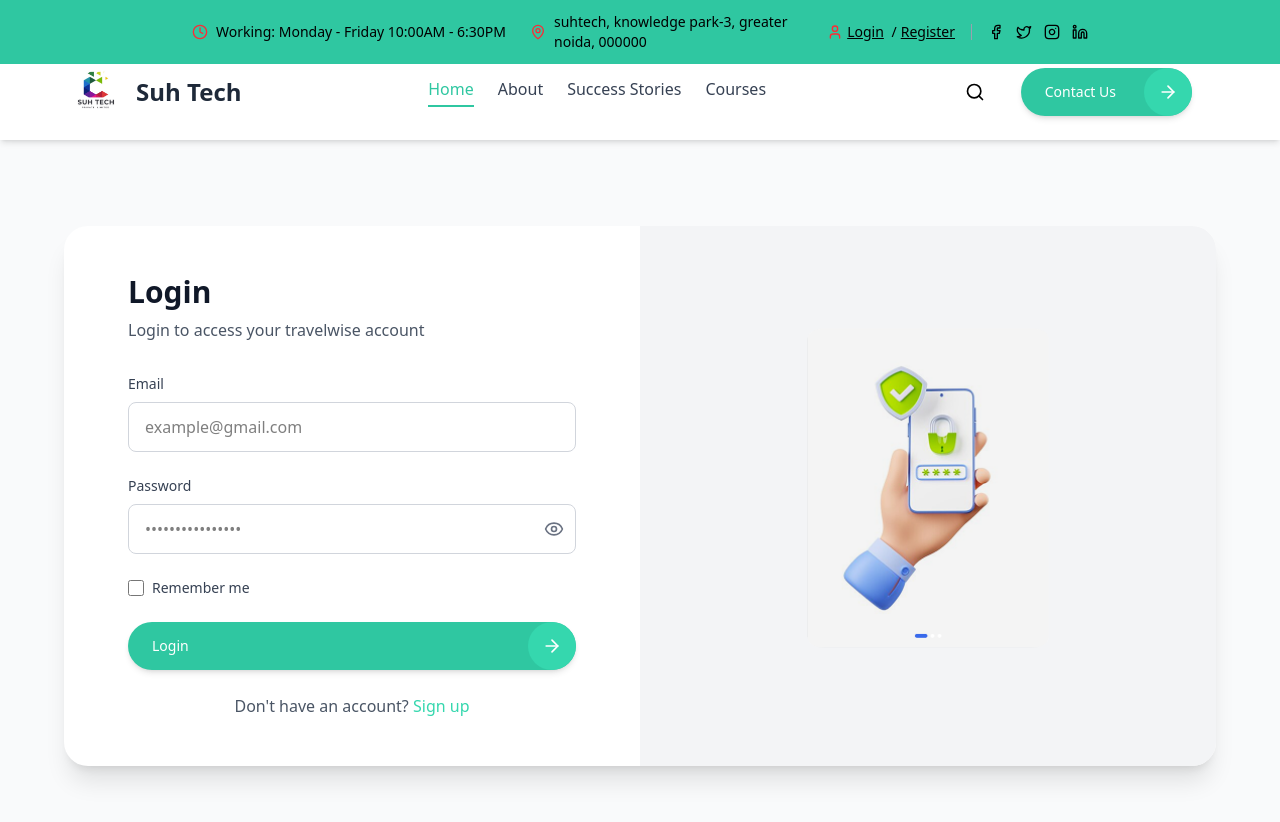
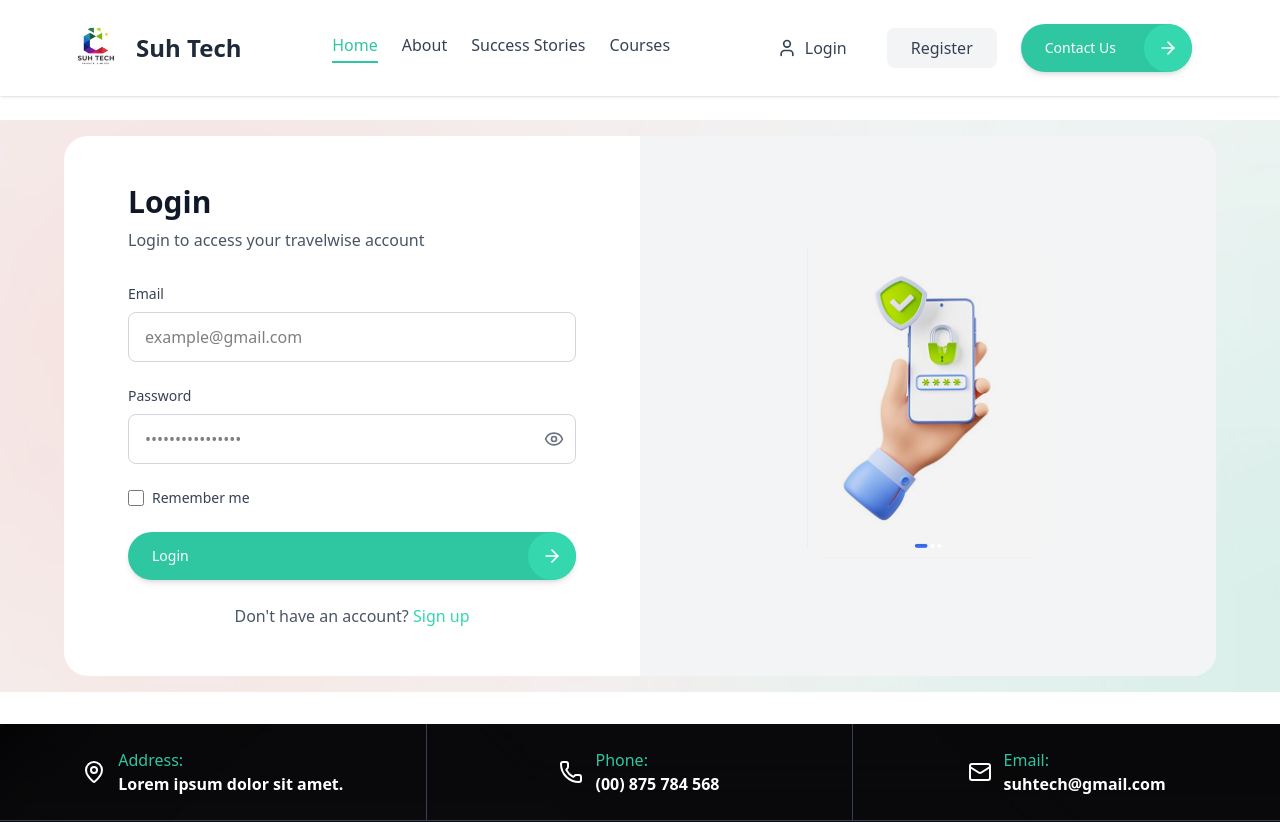
Before and after one commit to Ankit8412226/SkillsGuru, a React (Vite) app: page /login in a window 1280 px wide. Shown: the top 822 px of the page. Built offline with nearby package versions, Linux system fonts and the light colour scheme.

Commit message:
Fixing 4 worksmany things

```diff
--- a/src/App.jsx
+++ b/src/App.jsx
@@ -2,7 +2,6 @@ import { useEffect, useState } from "react";
 import { Route, BrowserRouter as Router, Routes } from "react-router-dom";
 import "./App.css";
 
-import Header from "./assets/components/Header.jsx";
 import Hero from "./assets/components/hero.jsx";
 import Nav from "./assets/components/nav.jsx";
 import About from "./pages/About.jsx";
@@ -72,7 +71,7 @@ function App() {
   return (
     <Router>
       <div className="min-h-screen flex flex-col">
-        <Header />
+
         <Nav />
 
         {/* Main content area that grows to fill space */}
@@ -144,7 +143,7 @@ function App() {
             <Route
               path="/login"
               element={
-                <div className="pt-16 md:pt-20 lg:pt-24 min-h-screen">
+                <div className=" mt-10 pt-20 pb-8 flex items-center justify-center">
                   <Login />
                 </div>
               }
@@ -152,7 +151,7 @@ function App() {
             <Route
               path="/register"
               element={
-                <div className="pt-16 md:pt-20 lg:pt-24 min-h-screen">
+                <div className=" mt-10 pt-20 pb-8 flex items-center justify-center">
                   <Register />
                 </div>
               }
--- a/src/assets/components/nav.jsx
+++ b/src/assets/components/nav.jsx
@@ -1,4 +1,4 @@
-import { ArrowRight, Menu, Search, X } from "lucide-react";
+import { ArrowRight, Menu, User, X } from "lucide-react";
 import React, { useState } from "react";
 import { useLocation, useNavigate } from "react-router-dom";
 import Contact from "./Contact"; // Import the Contact component
@@ -56,9 +56,19 @@ const Nav = () => {
     setIsMenuOpen(false); // Close mobile menu if open
   };
 
+  const handleLoginClick = () => {
+    navigate('/login');
+    setIsMenuOpen(false);
+  };
+
+  const handleRegisterClick = () => {
+    navigate('/register');
+    setIsMenuOpen(false);
+  };
+
   return (
     <>
-      <div className="bg-white shadow-md py-3 sm:py-4 px-4 sm:px-6 md:px-8 lg:px-12 xl:px-16 flex justify-between items-center fixed top-[36px] sm:top-[44px] left-0 w-full z-40">
+      <div className="bg-white shadow-sm  py-2 sm:py-4 px-4 sm:px-6 md:px-8 lg:px-12 xl:px-16 flex justify-between items-center fixed top-0 left-0 w-full z-40">
         {/* Logo */}
         <div className="flex items-center space-x-2 cursor-pointer" onClick={() => navigate('/')}>
           <img
@@ -88,16 +98,24 @@ const Nav = () => {
           ))}
         </div>
 
-        {/* Right side: Search & Contact Button (Desktop) */}
+        {/* Right side: Auth Buttons & Contact Button (Desktop) */}
         <div className="hidden sm:flex items-center space-x-3 md:space-x-4 lg:space-x-6">
-          {/* Search Icon */}
-          <span className="flex items-center justify-center w-8 h-8 md:w-10 md:h-10 lg:w-11 lg:h-11 rounded-full cursor-pointer hover:bg-gray-100 transition-colors duration-200">
-            <Search
-              size={16}
-              className="sm:w-5 sm:h-5 md:w-5 md:h-5"
-              color="black"
-            />
-          </span>
+          {/* Login Button */}
+          <button
+            onClick={handleLoginClick}
+            className="flex items-center space-x-2 px-4 py-2 text-sm lg:text-base text-gray-700 hover:text-[#2FC7A1] transition-colors duration-200 font-medium"
+          >
+            <User size={16} className="lg:w-5 lg:h-5" />
+            <span>Login</span>
+          </button>
+
+          {/* Register Button */}
+          <button
+            onClick={handleRegisterClick}
+            className="px-4 lg:px-6 py-2 text-sm lg:text-base bg-gray-100 text-gray-700 font-medium rounded-lg hover:bg-gray-200 transition-colors duration-200"
+          >
+            Register
+          </button>
 
           {/* Contact Us Button - Fixed Padding */}
           <button
@@ -121,12 +139,15 @@ const Nav = () => {
           </button>
         </div>
 
-        {/* Mobile Menu Button & Search */}
-        <div className="flex sm:hidden items-center space-x-3">
-          {/* Mobile Search Icon */}
-          <span className="flex items-center justify-center w-8 h-8 rounded-full cursor-pointer hover:bg-gray-100 transition-colors duration-200">
-            <Search size={16} color="black" />
-          </span>
+        {/* Mobile Menu Button & Auth Buttons */}
+        <div className="flex sm:hidden items-center space-x-2">
+          {/* Mobile Login Button */}
+          <button
+            onClick={handleLoginClick}
+            className="flex items-center justify-center w-8 h-8 rounded-full hover:bg-gray-100 transition-colors duration-200"
+          >
+            <User size={16} color="black" />
+          </button>
 
           {/* Hamburger Menu Button */}
           <button
@@ -209,6 +230,23 @@ const Nav = () => {
                     {link.name}
                   </button>
                 ))}
+
+                {/* Mobile Auth Links */}
+                <div className="px-6 sm:px-8 py-4 space-y-2">
+                  <button
+                    onClick={handleLoginClick}
+                    className="flex items-center space-x-3 w-full text-left py-3 text-lg sm:text-xl font-medium text-gray-700 hover:text-[#2FC7A1] transition-colors duration-200"
+                  >
+                    <User size={20} />
+                    <span>Login</span>
+                  </button>
+                  <button
+                    onClick={handleRegisterClick}
+                    className="w-full text-left py-3 px-4 text-lg sm:text-xl font-medium bg-gray-100 text-gray-700 rounded-lg hover:bg-gray-200 transition-colors duration-200"
+                  >
+                    Register
+                  </button>
+                </div>
               </div>
 
               {/* Mobile Contact Button - Fixed at Bottom with Better Padding */}
--- a/src/pages/Login.jsx
+++ b/src/pages/Login.jsx
@@ -1,6 +1,6 @@
 // Login Component
+import { ArrowRight, Eye, EyeOff } from "lucide-react";
 import React, { useState } from "react";
-import { Eye, EyeOff, ArrowRight } from "lucide-react";
 
 const Login = () => {
   const [formData, setFormData] = useState({
@@ -22,8 +22,8 @@ const Login = () => {
   };
 
   return (
-    <div className="min-h-screen bg-gray-50 flex items-center justify-center p-4">
-      <div className="max-w-6xl w-full bg-white rounded-3xl shadow-xl overflow-hidden">
+    <div  style={{ backgroundImage: `url(./bg.jpg)` }} className=" w-full flex items-center justify-center p-4 bg-gray">
+      <div className="max-w-6xl w-full bg-white rounded-3xl  overflow-hidden">
         <div className="flex flex-col lg:flex-row">
           {/* Left Side - Form */}
           <div className="lg:w-1/2 p-8 lg:p-12">
@@ -90,12 +90,7 @@ const Login = () => {
                       Remember me
                     </span>
                   </label>
-                  {/* <a
-                    href="/forgot-password"
-                    className="text-sm text-red-500 hover:text-red-600"
-                  >
-                    Forgot Password?
-                  </a> */}
+
                 </div>
 
                 <button
--- a/src/pages/Register.jsx
+++ b/src/pages/Register.jsx
@@ -1,5 +1,5 @@
+import { ArrowRight, Eye, EyeOff } from "lucide-react";
 import React, { useState } from "react";
-import { Eye, EyeOff, ArrowRight } from "lucide-react";
 
 const Register = () => {
   const [formData, setFormData] = useState({
@@ -26,8 +26,8 @@ const Register = () => {
   };
 
   return (
-    <div className="min-h-screen bg-gray-50 flex items-center justify-center p-4">
-      <div className="max-w-6xl w-full bg-white rounded-3xl shadow-xl overflow-hidden">
+    <div  style={{ backgroundImage: `url(./bg.jpg)` }}className=" flex items-center w-full justify-center p-4">
+      <div className="max-w-6xl w-full bg-white rounded-3xl  overflow-hidden">
         <div className="flex flex-col lg:flex-row">
           {/* Left Side - Illustration */}
           <div className="lg:w-1/2 bg-gray-100 p-8 lg:p-12 flex items-center justify-center">
```
